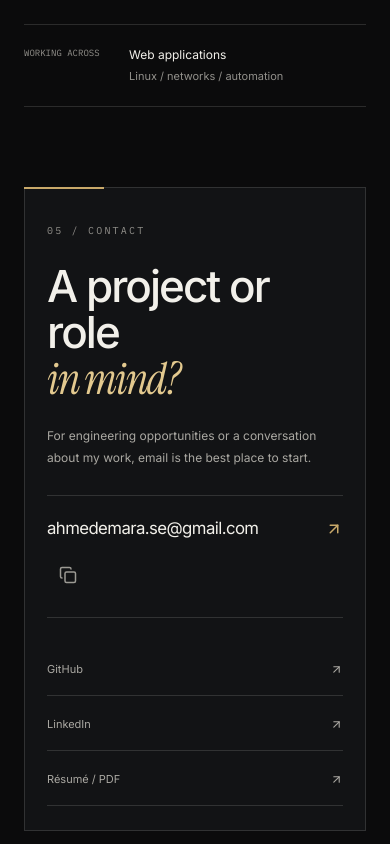
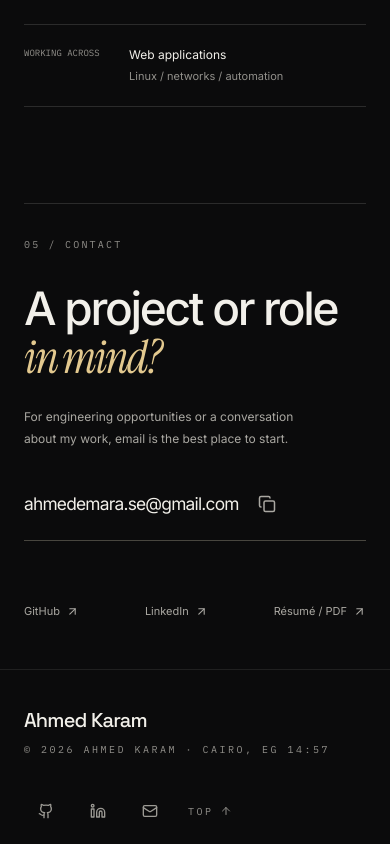
Before and after one commit to Ahmed-Karam28/Ahmed-Karam-Portfolio, a React (Vite) app: page / in a window 390 px wide. Shown: the part 7980-8824 px from the top of the page. Built offline with nearby package versions, Linux system fonts and the light colour scheme.

Commit message:
Polish portfolio review experience

```diff
--- a/src/index.css
+++ b/src/index.css
@@ -1423,39 +1423,27 @@ section[id] {
   font-size: 11px;
 }
 .contact-section {
-  padding-top: 80px;
+  padding-top: 96px;
   padding-bottom: 64px;
 }
 .contact-panel {
-  border: 1px solid var(--rule);
-  padding: 48px;
-  background: #121315;
-  position: relative;
-}
-.contact-panel::before {
-  content: "";
-  display: block;
-  position: absolute;
-  top: -1px;
-  left: -1px;
-  width: 80px;
-  height: 2px;
-  background: #c9a96a;
+  border-top: 1px solid var(--rule);
+  padding-top: 36px;
 }
 .contact-heading {
   display: flex;
   justify-content: space-between;
   align-items: end;
   gap: 64px;
-  margin-top: 24px;
-  margin-bottom: 36px;
+  margin-top: 36px;
+  margin-bottom: 48px;
 }
 .contact-heading h2 {
   color: #f2f0ea;
-  font-size: clamp(44px, 5vw, 66px);
+  font-size: clamp(48px, 6vw, 80px);
   line-height: 1.05;
   font-weight: 500;
-  letter-spacing: -0.045em;
+  letter-spacing: -0.05em;
 }
 .contact-heading h2 em {
   font-family: "Instrument Serif", serif;
@@ -1463,75 +1451,87 @@ section[id] {
   color: #e3c98f;
 }
 .contact-heading > p {
-  max-width: 280px;
+  max-width: 270px;
   font-size: 13px;
   line-height: 1.85;
   color: #aaa8a2;
+  padding-bottom: 5px;
 }
 .contact-email {
   display: flex;
   align-items: center;
+  gap: 20px;
+  border-bottom: 1px solid #48463f;
+  padding-bottom: 22px;
+}
+.contact-email > a {
+  display: inline-flex;
+  align-items: center;
+  gap: 20px;
+  min-height: 44px;
+  min-width: 0;
+  color: #f2f0ea;
+  font-size: clamp(24px, 3.6vw, 44px);
+  line-height: 1.4;
+  letter-spacing: -0.04em;
+  transition: color 180ms ease;
+}
+.contact-email > a:hover { color: #e3c98f; }
+.contact-email > a svg { color: #c9a96a; flex-shrink: 0; }
+.contact-copy {
+  display: inline-flex;
+  align-items: center;
+  justify-content: center;
+  flex: 0 0 44px;
+  width: 44px;
+  height: 44px;
+  padding: 0;
+  margin-left: 0;
+  border: 0;
+  border-radius: 4px;
+  background: transparent;
+  color: #aaa8a2;
+  cursor: pointer;
+  transition: color 180ms ease, background 180ms ease;
+}
+.contact-copy:hover, .contact-copy[data-copied="true"] {
+  color: #e3c98f;
+  background: #ffffff06;
+}
+.contact-copy:active { background: #ffffff0c; }
+.contact-bottom {
+  display: flex;
+  justify-content: space-between;
+  align-items: start;
   gap: 24px;
-  border-block: 1px solid var(--rule);
-  padding-block: 24px;
-}
-.contact-email > a {
-  display: flex;
-  align-items: center;
-  justify-content: space-between;
-  flex: 1;
-  gap: 24px;
-  min-width: 0;
-  color: #f2f0ea;
-  font-size: clamp(18px, 3.2vw, 40px);
-  letter-spacing: -0.035em;
-}
-.contact-email > a:hover {
-  color: #e3c98f;
-}
-.contact-email > a svg {
-  color: #c9a96a;
-  flex-shrink: 0;
+  padding-top: 18px;
 }
 .copy-status {
   display: block;
-  min-height: 26px;
-  font-size: 10px;
-  line-height: 1.6;
-  padding-top: 6px;
-  color: #aaa8a2;
-}
-.contact-links {
-  display: grid;
-  grid-template-columns: repeat(3, 1fr);
-  gap: 24px;
-  margin-top: 10px;
-}
+  min-height: 24px;
+  font-size: 11px;
+  line-height: 1.7;
+  color: #aaa8a2;
+}
+.contact-links { display: flex; gap: 32px; }
 .contact-links > a {
-  display: flex;
-  align-items: center;
-  gap: 12px;
-  min-height: 52px;
+  display: inline-flex;
+  align-items: center;
+  gap: 6px;
+  min-height: 44px;
+  margin-top: -10px;
   color: #aaa8a2;
   font-size: 12px;
-  border-bottom: 1px solid var(--rule);
-}
-.contact-links > a:hover {
-  color: #e3c98f;
-  border-color: #c9a96a;
-}
-.contact-links > a > svg:last-child {
-  margin-left: auto;
-}
+  white-space: nowrap;
+  transition: color 180ms ease;
+}
+.contact-links > a:hover { color: #e3c98f; }
 @media (max-width: 1023px) {
   .experience-layout {
     gap: 40px;
   }
   .about-layout {
     gap: 48px;
-  }
-  .contact-panel {
-    padding: 36px;
   }
   .contact-heading {
     gap: 32px;
@@ -1637,74 +1637,19 @@ section[id] {
   .about-facts > div {
     grid-template-columns: 85px 1fr;
   }
-  .contact-section {
-    padding-top: 48px;
-    padding-bottom: 36px;
-  }
-  .contact-panel {
-    padding: 28px 22px 24px;
-  }
-  .contact-panel > .eyebrow {
-    font-size: 10px;
-  }
-  .contact-heading {
-    display: block;
-    margin-top: 23px;
-    margin-bottom: 26px;
-  }
-  .contact-heading h2 {
-    font-size: 44px;
-  }
-  .contact-heading > p {
-    margin-top: 22px;
-    font-size: 12px;
-    max-width: 300px;
-  }
-  .contact-email {
-    flex-wrap: wrap;
-    gap: 12px;
-    padding-block: 20px;
-  }
-  .contact-email > a {
-    font-size: clamp(15px, 4.3vw, 22px);
-    flex-basis: 100%;
-    gap: 10px;
-  }
-  .contact-email > a svg {
-    width: 18px;
-  }
-  .contact-email > button {
-    height: 36px;
-    width: 36px;
-  }
-  .contact-links {
-    grid-template-columns: 1fr;
-    gap: 3px;
-    margin-top: 0;
-  }
-  .contact-links > a {
-    font-size: 11px;
-  }
-}
-.copy-label {
-  display: none;
-}
-@media (max-width: 767px) {
-  .contact-email > button {
-    width: auto;
-    min-height: 44px;
-    height: 44px;
-    padding-inline: 12px;
-    gap: 9px;
-  }
-  .copy-label {
-    display: inline;
-    font-size: 10px;
-  }
-  .index-open {
-    width: 44px;
-    height: 44px;
-  }
+  .contact-section { padding-top: 64px; padding-bottom: 36px; }
+  .contact-panel { padding-top: 26px; }
+  .contact-panel > .eyebrow { font-size: 10px; }
+  .contact-heading { display: block; margin-top: 30px; margin-bottom: 32px; }
+  .contact-heading h2 { font-size: clamp(40px, 11.8vw, 58px); }
+  .contact-heading > p { margin-top: 24px; font-size: 12px; max-width: 300px; padding: 0; }
+  .contact-email { gap: 6px; padding-bottom: 14px; }
+  .contact-email > a { gap: 8px; font-size: clamp(16px, 4.45vw, 26px); letter-spacing: -0.045em; }
+  .contact-email > a svg { display: none; }
+  .contact-bottom { flex-direction: column; gap: 12px; padding-top: 12px; }
+  .contact-links { width: 100%; justify-content: space-between; gap: 12px; }
+  .contact-links > a { font-size: 11px; margin-top: 0; }
+  .index-open { width: 44px; height: 44px; }
 }
 .brand > span {
   font: inherit;
```
